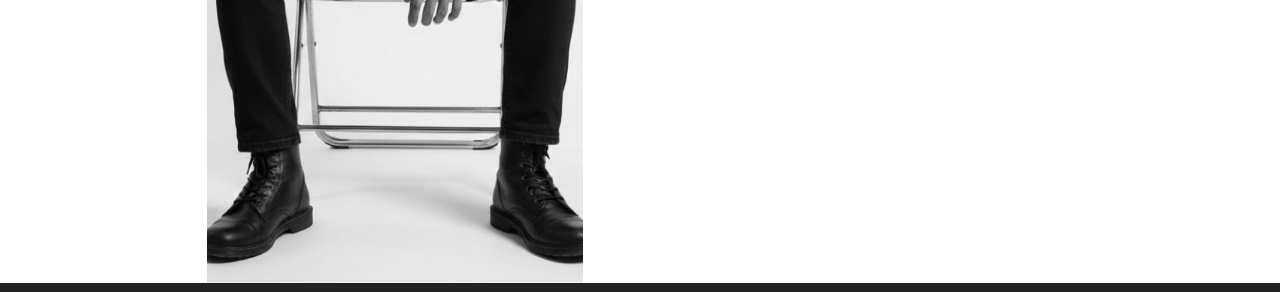
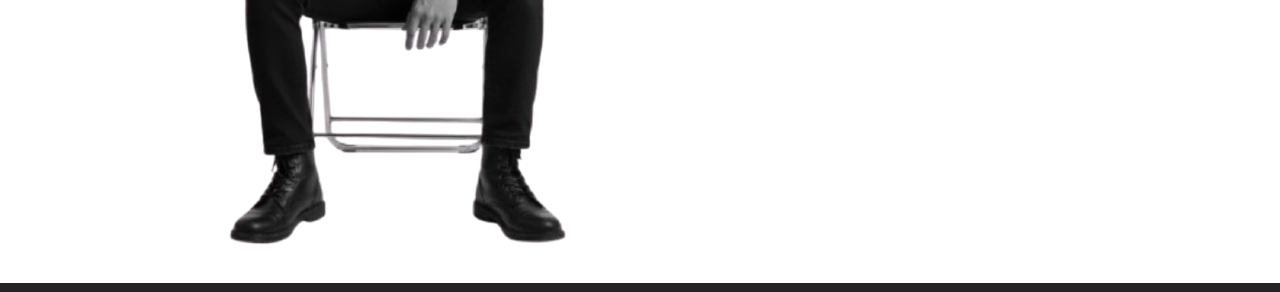
Before and after one commit to sudarcode/uplug, a plain HTML site: page index.html in a window 1280 px wide. Shown: the part 457-749 px from the top of the page. Drawn offline with nearby package versions, Linux system fonts and the light colour scheme.

Commit message:
Fix image source in hero figure

```diff
--- a/index.html
+++ b/index.html
@@ -127,8 +127,8 @@
                         </small>
                     </p>
                 </hgroup>
-                <figure class="heroku">
-                    <img alt="hero" src="./heroku.png"/>
+                <figure class="hero">
+                    <img alt="hero" src="./heromu.png"/>
                 </figure>
             </div>
         </div>
```
